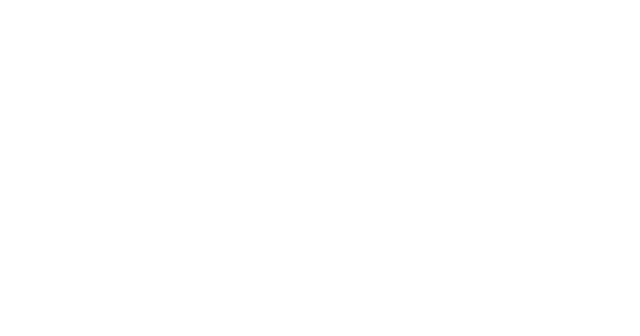
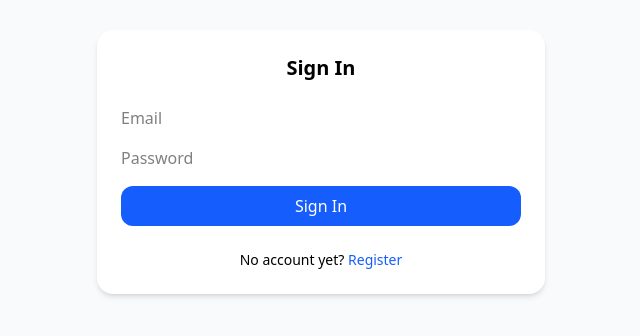
Before and after one commit to devvienxyz/loan-application-manager, a React (Vite) app in the folder frontend/: page /auth in a window 1280 px wide. Before the commit this address had no page. Shown: the part 238-574 px from the top of the page, without its empty margins (319-959 px from the left). Built offline with nearby package versions, Linux system fonts and the light colour scheme.

Commit message:
Setup auth feature in frontend'

```diff
--- a/frontend/src/App.tsx
+++ b/frontend/src/App.tsx
@@ -1,5 +1,5 @@
 import Layout from "@/app/layout";
-import AppRoutes from "@/app/router";
+import AppRoutes from "@/app/routes";
 import { BrowserRouter } from "react-router-dom";
 
 export default function App() {
--- a/frontend/src/app/router.tsx
+++ /dev/null
@@ -1,12 +0,0 @@
-import LoanApplicationDetails from "@/features/loan-application/pages/details";
-import LoanApplications from "@/features/loan-application/pages/list";
-import { Route, Routes } from "react-router-dom";
-
-export default function AppRoutes() {
-	return (
-		<Routes>
-			<Route path="/" element={<LoanApplications />} />
-			<Route path="/loan/:id" element={<LoanApplicationDetails />} />
-		</Routes>
-	);
-}
--- /dev/null
+++ b/frontend/src/app/routes.tsx
@@ -0,0 +1,32 @@
+import AuthLanding from "@/features/auth/pages/landing";
+import { useAuthStore } from "@/features/auth/store";
+import LoanApplicationDetails from "@/features/loan-application/pages/details";
+import LoanApplications from "@/features/loan-application/pages/list";
+import { Navigate, Outlet, Route, Routes } from "react-router-dom";
+
+function PublicRoute() {
+	const isAuthenticated = useAuthStore((s) => s.isAuthenticated);
+	return !isAuthenticated ? <Outlet /> : <Navigate to="/" replace />;
+}
+
+function ProtectedRoute() {
+	const isAuthenticated = useAuthStore((s) => s.isAuthenticated);
+	return isAuthenticated ? <Outlet /> : <Navigate to="/auth" replace />;
+}
+
+export default function AppRoutes() {
+	return (
+		<Routes>
+			<Route element={<PublicRoute />}>
+				<Route path="/auth" element={<AuthLanding />} />
+			</Route>
+
+			<Route element={<ProtectedRoute />}>
+				<Route path="/" element={<LoanApplications />} />
+				<Route path="/loan/:id" element={<LoanApplicationDetails />} />
+			</Route>
+		</Routes>
+	);
+}
+
+export { PublicRoute, ProtectedRoute };
--- /dev/null
+++ b/frontend/src/features/auth/components/register-form.tsx
@@ -0,0 +1,68 @@
+import { useState } from "react";
+
+export type RegisterFormData = {
+	firstName: string;
+	lastName: string;
+	email: string;
+	password: string;
+};
+
+type Props = {
+	onSubmit: (data: RegisterFormData) => void;
+};
+
+export default function RegisterForm({ onSubmit }: Props) {
+	const [form, setForm] = useState({ firstName: "", lastName: "", email: "", password: "" });
+
+	const handleChange = (e: React.ChangeEvent<HTMLInputElement>) => {
+		const { name, value } = e.target;
+		setForm((prev) => ({ ...prev, [name]: value }));
+	};
+
+	const handleSubmit = (e: React.FormEvent) => {
+		e.preventDefault();
+		onSubmit(form);
+	};
+
+	return (
+		<form onSubmit={handleSubmit} className="space-y-4">
+			<input
+				name="firstName"
+				value={form.firstName}
+				onChange={handleChange}
+				placeholder="First Name"
+				className="input"
+				required
+			/>
+			<input
+				name="lastName"
+				value={form.lastName}
+				onChange={handleChange}
+				placeholder="Last Name"
+				className="input"
+				required
+			/>
+			<input
+				type="email"
+				name="email"
+				value={form.email}
+				onChange={handleChange}
+				placeholder="Email"
+				className="input"
+				required
+			/>
+			<input
+				type="password"
+				name="password"
+				value={form.password}
+				onChange={handleChange}
+				placeholder="Password"
+				className="input"
+				required
+			/>
+			<button type="submit" className="w-full bg-blue-600 text-white py-2 rounded-xl">
+				Register
+			</button>
+		</form>
+	);
+}
--- /dev/null
+++ b/frontend/src/features/auth/components/signin-form.tsx
@@ -0,0 +1,50 @@
+import { useState } from "react";
+
+export type SignInFormData = {
+	email: string;
+	password: string;
+};
+
+type Props = {
+	onSubmit: (data: SignInFormData) => void;
+};
+
+export default function SignInForm({ onSubmit }: Props) {
+	const [form, setForm] = useState({ email: "", password: "" });
+
+	const handleChange = (e: React.ChangeEvent<HTMLInputElement>) => {
+		const { name, value } = e.target;
+		setForm((prev) => ({ ...prev, [name]: value }));
+	};
+
+	const handleSubmit = (e: React.FormEvent) => {
+		e.preventDefault();
+		onSubmit(form);
+	};
+
+	return (
+		<form onSubmit={handleSubmit} className="space-y-4">
+			<input
+				type="email"
+				name="email"
+				value={form.email}
+				onChange={handleChange}
+				placeholder="Email"
+				className="input"
+				required
+			/>
+			<input
+				type="password"
+				name="password"
+				value={form.password}
+				onChange={handleChange}
+				placeholder="Password"
+				className="input"
+				required
+			/>
+			<button type="submit" className="w-full bg-blue-600 text-white py-2 rounded-xl">
+				Sign In
+			</button>
+		</form>
+	);
+}
--- /dev/null
+++ b/frontend/src/features/auth/hooks/useAuth.tsx
@@ -0,0 +1,21 @@
+import { useMutation } from "@tanstack/react-query";
+import { login, register } from "../service";
+import { useAuthStore } from "../store";
+
+export function useLogin() {
+	const loginStore = useAuthStore((s) => s.login);
+
+	return useMutation({
+		mutationFn: login,
+		onSuccess: () => loginStore(),
+	});
+}
+
+export function useRegister() {
+	const loginStore = useAuthStore((s) => s.login);
+
+	return useMutation({
+		mutationFn: register,
+		onSuccess: () => loginStore(),
+	});
+}
--- /dev/null
+++ b/frontend/src/features/auth/pages/landing.tsx
@@ -0,0 +1,50 @@
+import RegisterForm, { type RegisterFormData } from "@/features/auth/components/register-form";
+import SignInForm, { type SignInFormData } from "@/features/auth/components/signin-form";
+import { useLogin, useRegister } from "@/features/auth/hooks/useAuth";
+import { useState } from "react";
+import { useNavigate } from "react-router-dom";
+
+type AuthMode = "signin" | "register";
+
+export default function AuthLanding() {
+	const [mode, setMode] = useState<AuthMode>("signin");
+
+	const navigate = useNavigate();
+	const loginMutation = useLogin();
+	const registerMutation = useRegister();
+
+	const handleSignIn = (data: SignInFormData) => {
+		loginMutation.mutate(data, {
+			onSuccess: () => navigate("/"),
+			onError: (err: unknown) => console.error(err),
+		});
+	};
+
+	const handleRegister = (data: RegisterFormData) => {
+		registerMutation.mutate(data, {
+			onSuccess: () => navigate("/"),
+			onError: (err: unknown) => console.error(err),
+		});
+	};
+
+	return (
+		<div className="min-h-screen flex items-center justify-center bg-gray-50">
+			<div className="w-full max-w-md p-6 bg-white rounded-2xl shadow-md space-y-6">
+				<h2 className="text-xl font-semibold text-center">{mode === "signin" ? "Sign In" : "Register"}</h2>
+
+				{mode === "signin" ? <SignInForm onSubmit={handleSignIn} /> : <RegisterForm onSubmit={handleRegister} />}
+
+				<p className="text-center text-sm">
+					{mode === "signin" ? "No account yet?" : "Already have an account?"}{" "}
+					<button
+						type="button"
+						className="text-blue-600 hover:underline"
+						onClick={() => setMode(mode === "signin" ? "register" : "signin")}
+					>
+						{mode === "signin" ? "Register" : "Sign In"}
+					</button>
+				</p>
+			</div>
+		</div>
+	);
+}
--- /dev/null
+++ b/frontend/src/features/auth/service.ts
@@ -0,0 +1,11 @@
+import api from "@/lib/axios";
+
+export const login = (data: { email: string; password: string }) =>
+	api.post("/auth/login", data).then((res) => res.data);
+
+export const register = (data: {
+	firstName: string;
+	lastName: string;
+	email: string;
+	password: string;
+}) => api.post("/auth/register", data).then((res) => res.data);
--- /dev/null
+++ b/frontend/src/features/auth/store.ts
@@ -0,0 +1,13 @@
+import { create } from "zustand";
+
+type AuthState = {
+	isAuthenticated: boolean;
+	login: () => void;
+	logout: () => void;
+};
+
+export const useAuthStore = create<AuthState>((set) => ({
+	isAuthenticated: false,
+	login: () => set({ isAuthenticated: true }),
+	logout: () => set({ isAuthenticated: false }),
+}));
--- /dev/null
+++ b/frontend/src/lib/axios.ts
@@ -0,0 +1,70 @@
+import axios, { type AxiosError, type AxiosResponse, type InternalAxiosRequestConfig } from "axios";
+
+const api = axios.create({
+	baseURL: "/api",
+	withCredentials: true,
+	headers: { "Content-Type": "application/json" },
+});
+
+let isRefreshing = false;
+let failedQueue: {
+	resolve: (value: AxiosResponse) => void;
+	reject: (error: AxiosError) => void;
+	config: InternalAxiosRequestConfig;
+}[] = [];
+
+const processQueue = (error: AxiosError | null, response?: AxiosResponse) => {
+	for (const { resolve, reject } of failedQueue) {
+		if (error) {
+			reject(error);
+		} else if (response) {
+			resolve(response);
+		}
+	}
+	failedQueue = [];
+};
+
+api.interceptors.response.use(
+	(res) => res,
+	(error: AxiosError) => {
+		const originalRequest = error.config as InternalAxiosRequestConfig & {
+			_retry?: boolean;
+		};
+
+		if (error.response?.status === 401 && !originalRequest._retry) {
+			originalRequest._retry = true;
+
+			if (isRefreshing) {
+				return new Promise<AxiosResponse>((resolve, reject) => {
+					failedQueue.push({ resolve, reject, config: originalRequest });
+				});
+			}
+
+			isRefreshing = true;
+
+			return new Promise<AxiosResponse>((resolve, reject) => {
+				api
+					.post("/auth/refresh")
+					.then((refreshRes) => {
+						processQueue(null, refreshRes);
+						return api(originalRequest);
+					})
+					.then((retryResponse) => {
+						resolve(retryResponse);
+					})
+					.catch((refreshError) => {
+						processQueue(refreshError as AxiosError);
+						window.location.href = "/auth";
+						reject(refreshError);
+					})
+					.finally(() => {
+						isRefreshing = false;
+					});
+			});
+		}
+
+		return Promise.reject(error);
+	},
+);
+
+export default api;
```
